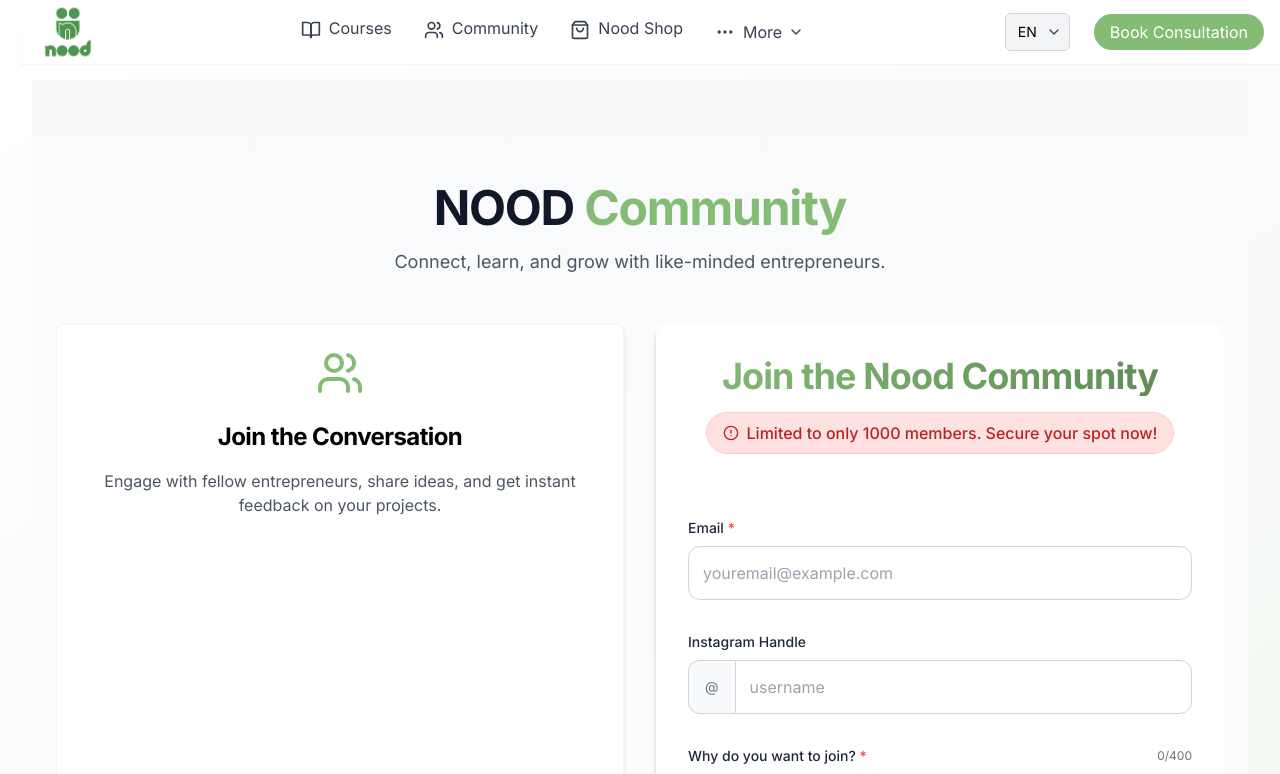
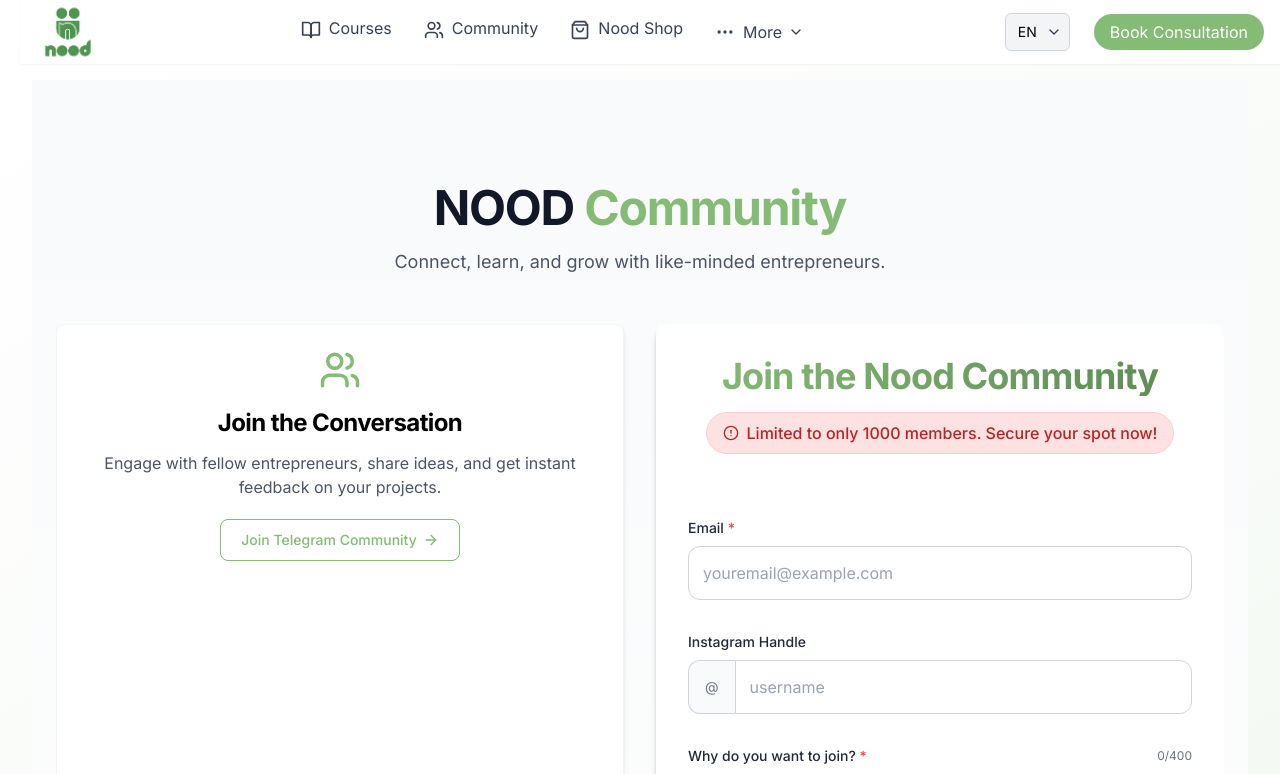
Before and after one commit to EmreGunner/NoodWebMain, a React (Vite) app: page /community in a window 1280 px wide. Shown: the top 774 px of the page. Built offline with nearby package versions, Linux system fonts and the light colour scheme.

Commit message:
changes6

```diff
--- a/src/pages/Community.tsx
+++ b/src/pages/Community.tsx
@@ -58,13 +58,13 @@ const Community: React.FC = () => {
           variants={containerVariants}
         >
           <motion.div variants={itemVariants} className="h-full flex">
-            <Card className="p-5 md:p-6 flex flex-col items-center text-center h-full min-h-[500px] transform hover:shadow-md w-full border border-gray-100">
-              <Users className="text-primary mb-6" size={48} />
-              <h2 className="text-2xl font-bold mb-4">Join the Conversation</h2>
-              <p className="text-gray-600 mb-6 flex-grow">
+            <Card className="p-5 md:p-6 flex flex-col items-center text-center w-full border border-gray-100 hover:shadow-md">
+              <Users className="text-primary mb-4" size={42} />
+              <h2 className="text-2xl font-bold mb-3">Join the Conversation</h2>
+              <p className="text-gray-600 mb-5">
                 Engage with fellow entrepreneurs, share ideas, and get instant feedback on your projects.
               </p>
-              <div className="flex justify-center mt-auto pt-4">
+              <div className="flex justify-center">
                 <motion.a
                   href="https://t.me/noodcommunity"
                   target="_blank"
@@ -73,7 +73,7 @@ const Community: React.FC = () => {
                   whileTap={{ scale: 0.98 }}
                   className="inline-flex items-center justify-center px-5 py-2.5 rounded-lg text-sm font-medium border border-primary text-primary hover:bg-primary/5 transition-colors"
                 >
-                  Join Telegram Community <ArrowRight className="ml-2" size={20} />
+                  Join Telegram Community <ArrowRight className="ml-1.5" size={16} />
                 </motion.a>
               </div>
             </Card>
```
